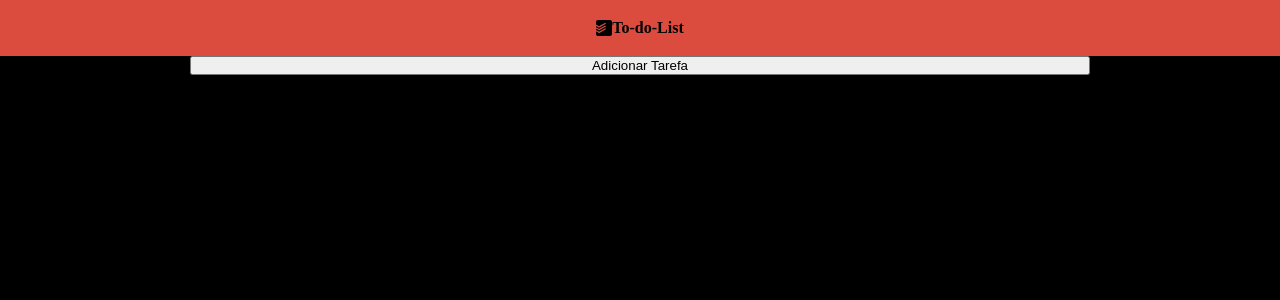
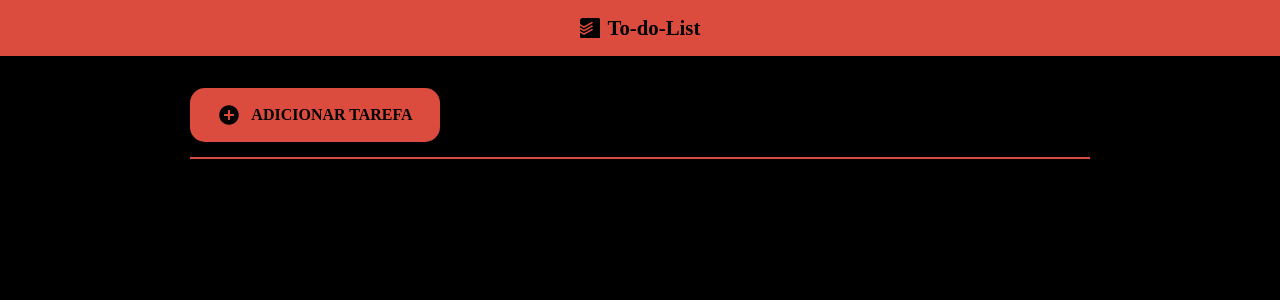
Before and after one commit to joao-hideki/to-do-list, a React (Vite) app: page / in a window 1280 px wide. Shown: the top 300 px of the page. Built offline with nearby package versions, Linux system fonts and the light colour scheme.

Commit message:
estilizando Modal e Navbar

```diff
--- a/src/App.jsx
+++ b/src/App.jsx
@@ -5,6 +5,7 @@ import {Modal} from './components/Modal/index';
 import { Context } from './context/Context';
 import { Task } from './components/Task/index';
 import { Navbar } from './components/Navbar/index';
+import {IoMdAddCircle} from 'react-icons/io'
 
 const App = () => {
   const [isOpenModal, setIsOpenModal] = useState(false);
@@ -14,7 +15,8 @@ const App = () => {
     <C.Container>
       <Navbar/>
       <C.Content>
-        <button onClick={() => setIsOpenModal(true)}>Adicionar Tarefa</button>
+        <C.AddButton onClick={() => setIsOpenModal(true)}><IoMdAddCircle/> ADICIONAR TAREFA</C.AddButton>
+        <hr color='#DB4C3F'/>
         <Task openModal={setIsOpenModal}/>
         {isOpenModal && <Modal close={() => setIsOpenModal(false)}/>}
       </C.Content>
--- a/src/App.style.js
+++ b/src/App.style.js
@@ -11,4 +11,25 @@ export const Content = styled.div`
     max-width: 900px;
     gap: 15px;
     margin: auto;
+    margin-top: 4vh;
 `;
+export const AddButton = styled.div`
+    background-color:  #DB4C3F;
+    width: 250px;
+    padding: 15px;
+    border-radius: 15px;
+    font-weight: bold;
+    border: none;
+    display: flex;
+    align-items: center;
+    justify-content: center;
+    gap: 10px;
+
+    svg{
+        font-size: 1.5rem;
+    }
+
+    &:hover{
+        opacity: 0.7;
+    }
+`;
--- a/src/components/Modal/index.jsx
+++ b/src/components/Modal/index.jsx
@@ -41,10 +41,11 @@ export const Modal = ({close, editing, editingTask}) => {
                         <FaTimes onClick={close}/>
                     </Header>
                     <Content>
-                        <input
+                        <textarea
                             type="text"
                             onChange={(e) => setTask(e.target.value)}
                             value={task}
+                            placeholder='Ex: Passear com o cachorro'
                         />
                     </Content>
                     <Footer>
--- a/src/components/Modal/style.jsx
+++ b/src/components/Modal/style.jsx
@@ -12,7 +12,10 @@ export const Overlay = styled.div`
     align-items: flex-start;
 `;
 export const Box = styled.div`
-    background-color: white;
+    background-color: black;
+    color: #e1e1e1;
+    border: 3px solid #e1e1e1;
+
     opacity: none;
     border-radius: 0.25rem;
     width: 420px;
@@ -20,26 +23,35 @@ export const Box = styled.div`
     text-align: center;
 `;
 export const Header = styled.div`
-    border-bottom: 2px solid #eee;
+    border-bottom: 1px solid #eee;
     height: 60px;
     display: flex;
     justify-content: space-between;
     align-items: center;
     padding: 0 1rem;
 
-    button{
-        appearance: none;
-        padding: 6px 1rem;
-        cursor: pointer;
-
-
+    svg{
+        font-size: 1.3rem;
         &:hover{
-            color: blue;
+            opacity: 0.5;
+            cursor: pointer;
         }
     }
 `;
 export const Content = styled.div`
     padding: 1rem;
+    textarea{
+        outline: none;
+        border-radius: 10px;
+        width: 85%;
+        height: 80px;
+        padding: 15px;
+        resize: none;
+        font-size: 0.8rem;
+        color: #535252;
+        font-weight: bold;
+
+    }
 `;
 export const Footer = styled.div`
     display: flex;
@@ -48,8 +60,13 @@ export const Footer = styled.div`
 
     button{
         border-radius: 10px;
-        padding: 5px 8px;
+        background-color: #1e1e1e;
+        color: #e1e1e1;
+        padding: 10px;
         cursor: pointer
+    }
+    button:hover{
+        opacity: 0.7;
     }
 
     & > button:not(:last-child) {
--- a/src/components/Navbar/style.jsx
+++ b/src/components/Navbar/style.jsx
@@ -8,5 +8,6 @@ export const Container = styled.div`
     align-items: center;
     justify-content: center;
     font-weight: bold;
-    font-size: 1rem;
+    font-size: 1.3rem;
+    gap: 7px;
 `;
```
